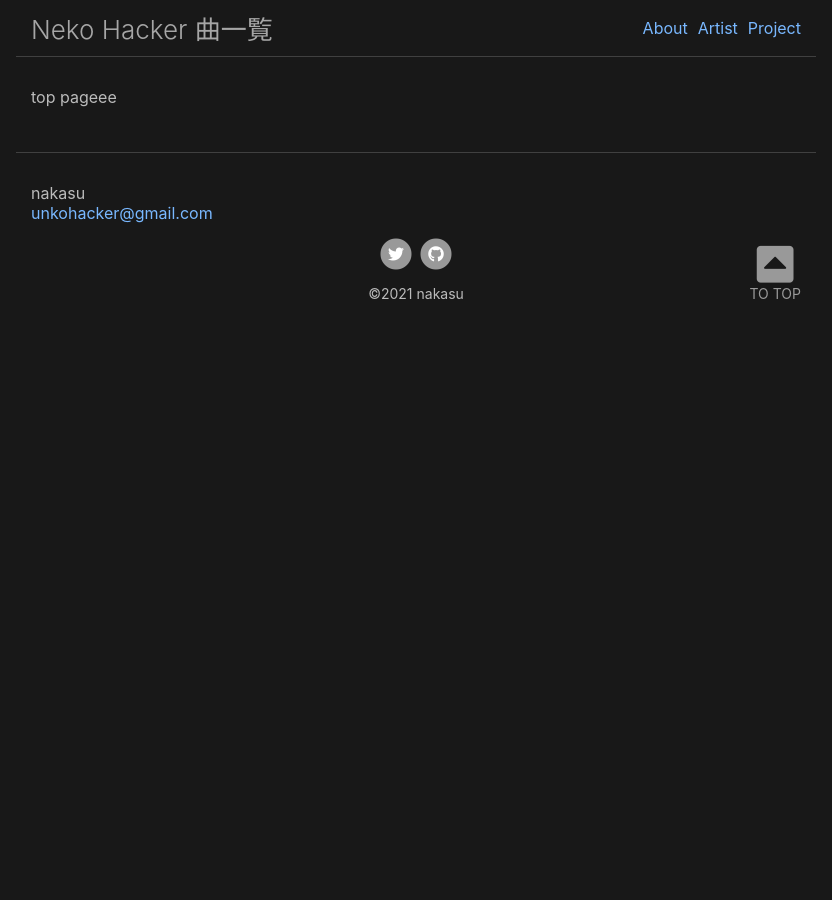
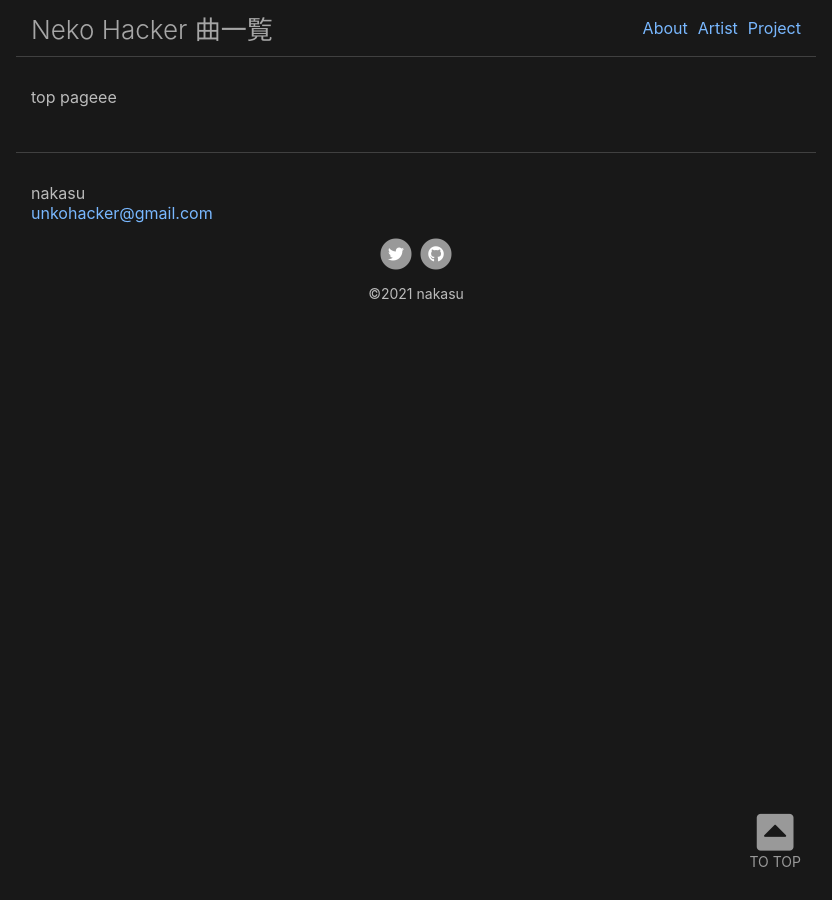
Before and after one commit to znuko/NekoHacker, a Jekyll site: the page built from _pages/top.md, in a window 1280 px wide. Shown: the whole page, without its empty margins (224-1056 px from the left). Built offline with Jekyll 4.4.1, drawn with Linux system fonts in a browser that asks for light colours; nearby versions of some CDN libraries; our own code applies the rules of GitHub Pages for plain Markdown files.

Commit message:
fixed to-top button in footer

```diff
--- a/_includes/footer.html
+++ b/_includes/footer.html
@@ -16,10 +16,12 @@
   </div>
 
   <div class="footer-col-wrapper">
-    <a href="#" id="to-top-btn">
-      <i class="fas fa-caret-square-up"></i>
-      <span>TO TOP</span>
-    </a>
+    <div class="btn-wrapper fixed">
+      <a href="#" id="to-top-btn">
+        <i class="fas fa-caret-square-up"></i>
+        <span>TO TOP</span>
+      </a>
+    </div>
 
     {%- if site.copyright %}
       <p class="copyright">
--- a/_sass/_layout.scss
+++ b/_sass/_layout.scss
@@ -146,7 +146,20 @@
   }
 }
 
+.btn-wrapper.fixed {
+  // border: solid 1px tomato;
+  display: flex;
+  justify-content: flex-end;
+  #to-top-btn {
+    // border: solid 1px pink;
+    position: fixed;
+    bottom: $spacing-unit;
+    right: auto; // reset
+  }
+}
+
 .copyright {
+  // border: solid 1px aqua;
   font-size: $small-font-size;
   text-align: center;
 }
```
